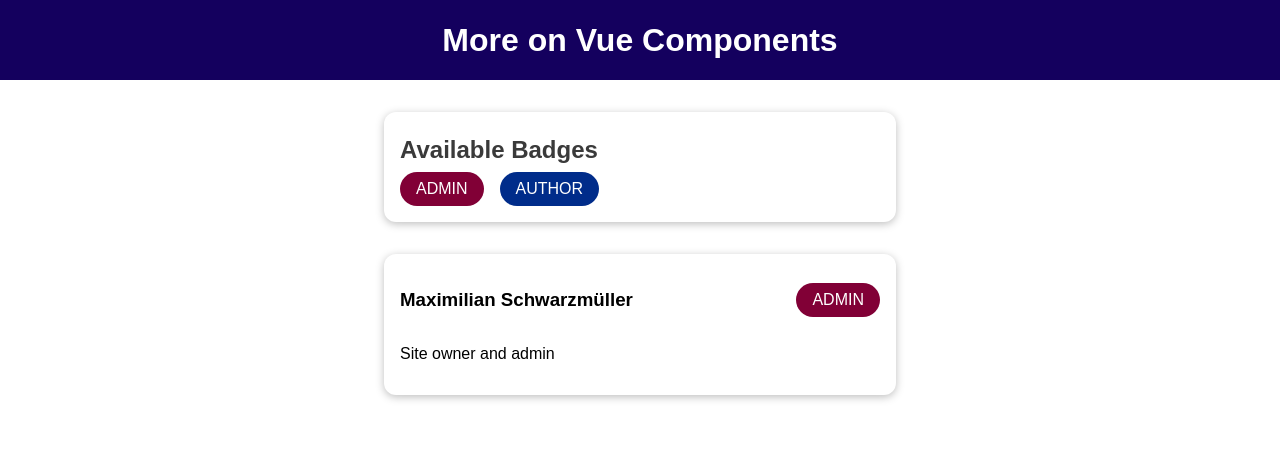
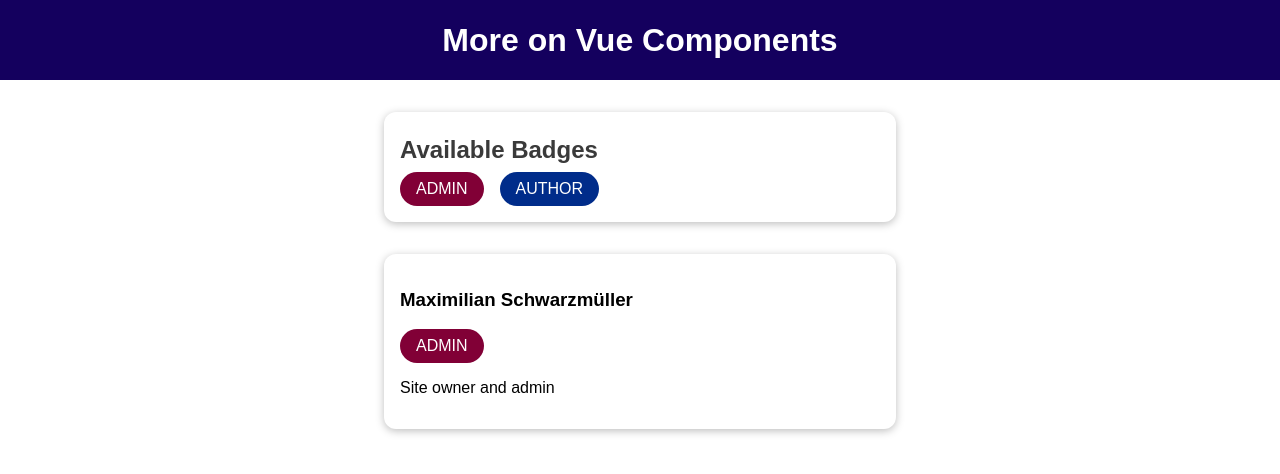
Before and after one commit to neertoon/vue-09-deeper-components, a Vue app: page / in a window 1280 px wide. Shown: the top 474 px of the page. Built offline with nearby package versions, Linux system fonts and the light colour scheme.

Commit message:
SLOTY - podstawy - KILKA slotów
Jeden musi być nienazwany, template default jest opcjonalny

```diff
--- a/src/components/BadgeList.vue
+++ b/src/components/BadgeList.vue
@@ -1,6 +1,9 @@
 <template>
   <base-card>
-    <h2>Available Badges</h2>
+    <template v-slot:header>
+      <h2>Available Badges</h2>
+    </template>
+    <template v-slot:default>
     <ul>
       <li>
         <base-badge type="admin" caption="ADMIN"></base-badge>
@@ -9,6 +12,7 @@
         <base-badge type="author" caption="AUTHOR"></base-badge>
       </li>
     </ul>
+    </template>
   </base-card>
 </template>
 
--- a/src/components/BaseCard.vue
+++ b/src/components/BaseCard.vue
@@ -1,5 +1,8 @@
 <template>
   <section>
+    <header>
+      <slot name="header"></slot>
+    </header>
     <slot></slot>
   </section>
 </template>
--- a/src/components/UserInfo.vue
+++ b/src/components/UserInfo.vue
@@ -1,9 +1,9 @@
 <template>
   <base-card>
-    <header>
+    <template v-slot:header>
       <h3>{{ fullName }}</h3>
       <base-badge :type="role" :caption="role.toUpperCase()"></base-badge>
-    </header>
+    </template>
     <p>{{ infoText }}</p>
   </base-card>
 </template>
```
